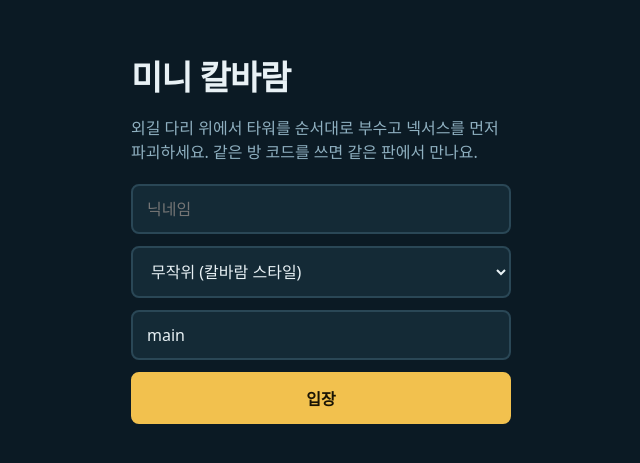
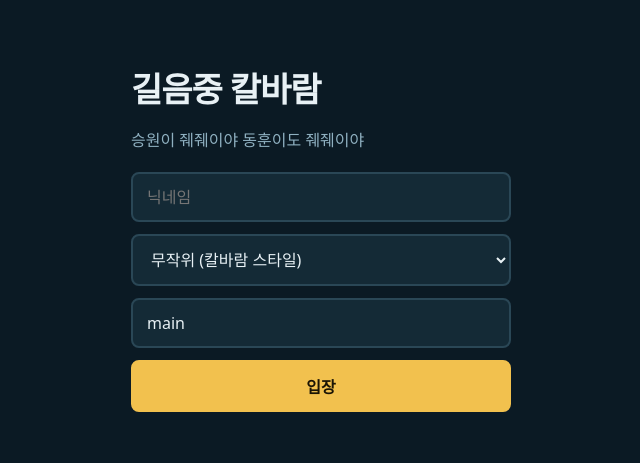
Before and after one commit to songsaliyt/minirift, a plain HTML site: page public/public/index.html in a window 1280 px wide. Shown: the part 163-626 px from the top of the page, without its empty margins (319-959 px from the left). Drawn offline with Linux system fonts and the light colour scheme.

Commit message:
Update title and description in index.html

```diff
--- a/public/public/index.html
+++ b/public/public/index.html
@@ -3,7 +3,7 @@
 <head>
 <meta charset="utf-8">
 <meta name="viewport" content="width=device-width, initial-scale=1, viewport-fit=cover">
-<title>미니 칼바람</title>
+<title>길음중 칼바람</title>
 <style>
   :root { --bg:#0b1a24; --panel:#142a36; --ink:#e8f1f5; --gold:#f2c14e; }
   * { box-sizing: border-box; }
@@ -34,8 +34,8 @@
 </div>
 <div id="join">
   <form id="f">
-    <h1>미니 칼바람</h1>
-    <p class="sub">외길 다리 위에서 타워를 순서대로 부수고 넥서스를 먼저 파괴하세요. 같은 방 코드를 쓰면 같은 판에서 만나요.</p>
+    <h1>길음중 칼바람</h1>
+    <p class="sub">승원이 줴줴이야 동훈이도 줴줴이야</p>
     <input id="nick" placeholder="닉네임" maxlength="10" required autocomplete="off">
     <select id="ch" aria-label="챔피언">
       <option value="random">무작위 (칼바람 스타일)</option>
```
